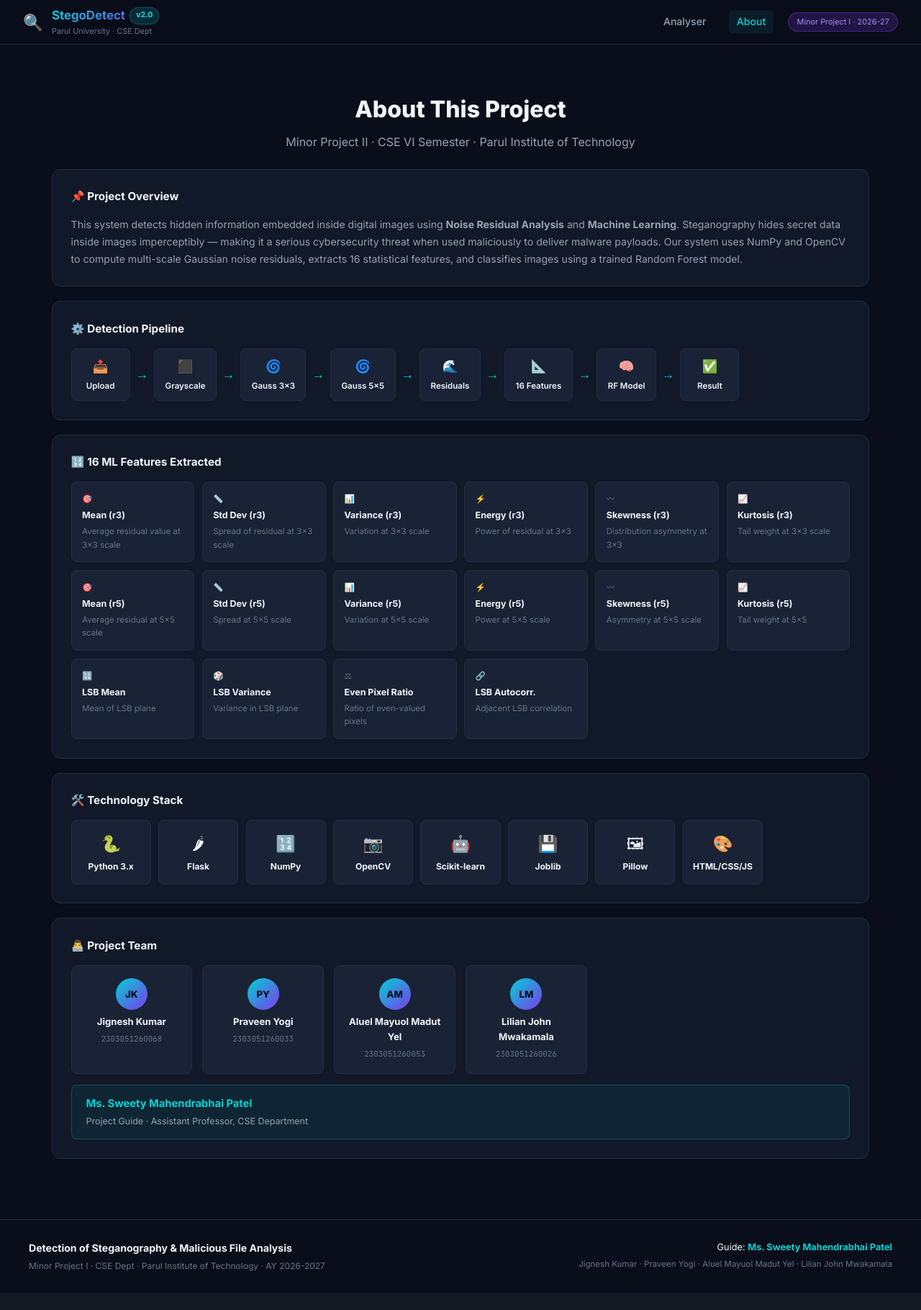
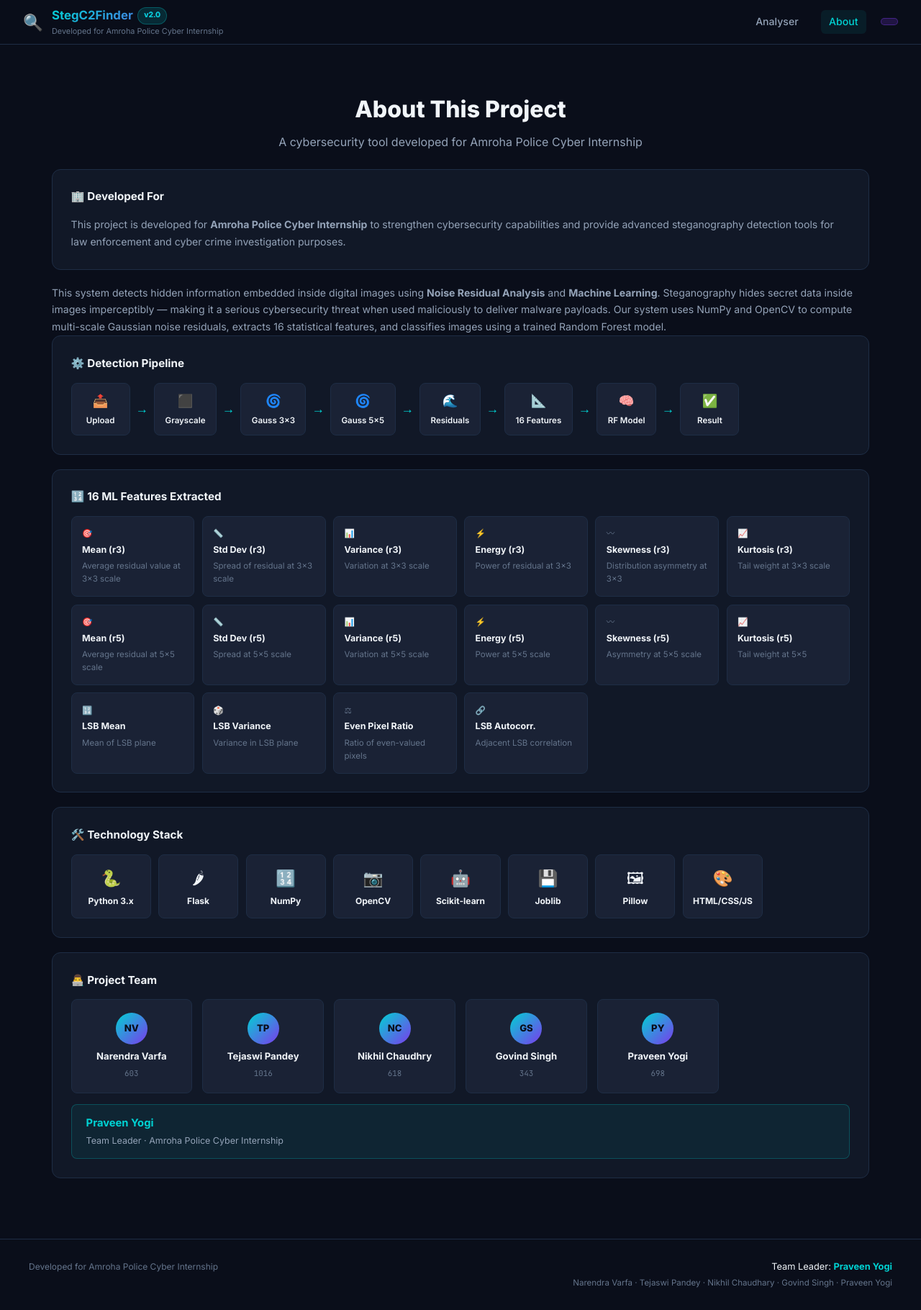
Before and after one commit to yogi72pbpp/stegc2finder, a Flask app: page /about in a window 1280 px wide. Shown: the whole page at 72% size. Before the commit the page ends 1766 px from the top, so only its background shows below. Run offline with Flask 3, Linux system fonts and the light colour scheme.

Commit message:
Update about page with team members and Amroha Police Cyber Internship details

```diff
--- a/templates/about.html
+++ b/templates/about.html
@@ -3,7 +3,7 @@
 <head>
   <meta charset="UTF-8"/>
   <meta name="viewport" content="width=device-width,initial-scale=1.0"/>
-  <title>About — StegoDetect </title>
+  <title>About — StegC2Finder </title>
   <link rel="stylesheet" href="{{ url_for('static',filename='css/style.css') }}"/>
   <link href="https://fonts.googleapis.com/css2?family=Inter:wght@300;400;500;600;700;800&family=JetBrains+Mono:wght@400;600&display=swap" rel="stylesheet"/>
 </head>
@@ -12,14 +12,14 @@
   <div class="nav-brand">
     <div class="brand-icon">🔍</div>
     <div>
-      <div class="brand-name">StegoDetect <span class="brand-version">v2.0</span></div>
-      <div class="brand-sub">Parul University · CSE Dept</div>
+      <div class="brand-name">StegC2Finder <span class="brand-version">v2.0</span></div>
+      <div class="brand-sub">Developed for Amroha Police Cyber Internship</div>
     </div>
   </div>
   <div class="nav-links">
     <a href="/" class="nav-link">Analyser</a>
     <a href="/about" class="nav-link active">About</a>
-    <div class="nav-badge">Minor Project I · 2026-27</div>
+    <div class="nav-badge"></div>
   </div>
 </nav>
 
@@ -27,11 +27,13 @@
 
   <div style="text-align:center;padding:2rem 0 1.5rem">
     <h1 style="font-size:2rem;font-weight:800">About This Project</h1>
-    <p style="color:var(--text-sec);max-width:600px;margin:0.5rem auto 0">Minor Project II · CSE VI Semester · Parul Institute of Technology</p>
+    <p style="color:var(--text-sec);max-width:600px;margin:0.5rem auto 0">A cybersecurity tool developed for Amroha Police Cyber Internship</p>
   </div>
 
   <div class="card about-card">
-    <div class="sh">📌 Project Overview</div>
+    <div class="sh">🏢 Developed For</div>
+    <p class="ab-p">This project is developed for <strong>Amroha Police Cyber Internship</strong> to strengthen cybersecurity capabilities and provide advanced steganography detection tools for law enforcement and cyber crime investigation purposes.</p>
+  </div>
     <p class="ab-p">This system detects hidden information embedded inside digital images using <strong>Noise Residual Analysis</strong> and <strong>Machine Learning</strong>. Steganography hides secret data inside images imperceptibly — making it a serious cybersecurity threat when used maliciously to deliver malware payloads. Our system uses NumPy and OpenCV to compute multi-scale Gaussian noise residuals, extracts 16 statistical features, and classifies images using a trained Random Forest model.</p>
   </div>
 
@@ -83,7 +85,7 @@
   <div class="card about-card">
     <div class="sh">👨‍💻 Project Team</div>
     <div class="team-grid">
-      {% for m in [("JK","Jignesh Kumar","2303051260068"),("PY","Praveen Yogi","2303051260033"),("AM","Aluel Mayuol Madut Yel","2303051260053"),("LM","Lilian John Mwakamala","2303051260026")] %}
+      {% for m in [("NV","Narendra Varfa","603"),("TP","Tejaswi Pandey","1016"),("NC","Nikhil Chaudhry","618"),("GS","Govind Singh","343"),("PY","Praveen Yogi","698")] %}
       <div class="team-card">
         <div class="avatar">{{m[0]}}</div>
         <strong>{{m[1]}}</strong>
@@ -92,8 +94,8 @@
       {% endfor %}
     </div>
     <div class="guide-box">
-      <strong>Ms. Sweety Mahendrabhai Patel</strong>
-      <span>Project Guide · Assistant Professor, CSE Department</span>
+      <strong>Praveen Yogi</strong>
+      <span>Team Leader · Amroha Police Cyber Internship</span>
     </div>
   </div>
 
@@ -102,12 +104,11 @@
 <footer class="footer">
   <div class="footer-inner">
     <div>
-      <div class="ft-title">Detection of Steganography & Malicious File Analysis</div>
-      <div class="ft-sub">Minor Project I · CSE Dept · Parul Institute of Technology · AY 2026-2027</div>
+      <div class="ft-sub">Developed for Amroha Police Cyber Internship</div>
     </div>
     <div class="ft-right">
-      <div class="ft-guide">Guide: <strong>Ms. Sweety Mahendrabhai Patel</strong></div>
-      <div class="ft-members">Jignesh Kumar · Praveen Yogi · Aluel Mayuol Madut Yel · Lilian John Mwakamala </div>
+      <div class="ft-guide">Team Leader: <strong>Praveen Yogi</strong></div>
+      <div class="ft-members">Narendra Varfa · Tejaswi Pandey · Nikhil Chaudhary · Govind Singh · Praveen Yogi </div>
     </div>
   </div>
 </footer>
```
